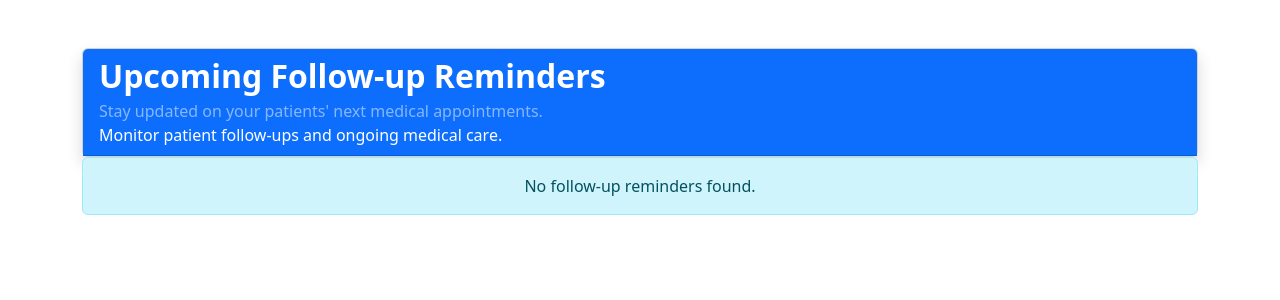
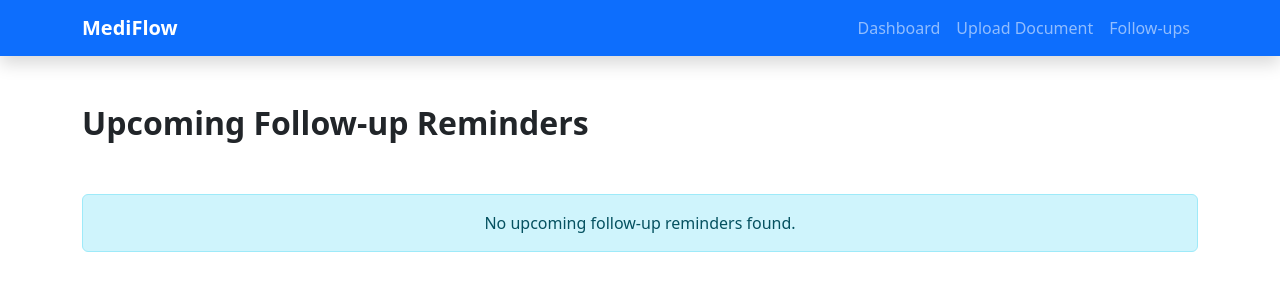
Before and after one commit to harinisharma-t/MediFlow, a Flask app: template templates/followups.html in a window 1280 px wide. Shown: the top 300 px of the page. Run offline with Flask 3, Linux system fonts and the light colour scheme; the template is opened without the code that fills it, so the values that code supplies are empty; some libraries are stand-ins or nearby versions.

Commit message:
Day 29: Improved follow-up table headings

```diff
--- a/templates/followups.html
+++ b/templates/followups.html
@@ -1,96 +1,76 @@
 <!DOCTYPE html>
 <html lang="en">
+<head>
+    <meta charset="UTF-8">
+    <meta name="viewport" content="width=device-width, initial-scale=1.0">
 
-<head>
+    <title>Follow-up Reminders - MediFlow</title>
 
-    <meta charset="UTF-8">
-
-    <title>Follow-up Reminders | MediFlow</title>
-
-    <link href="https://cdn.jsdelivr.net/npm/bootstrap@5.3.7/dist/css/bootstrap.min.css" rel="stylesheet">
-
+    <link
+        href="https://cdn.jsdelivr.net/npm/bootstrap@5.3.3/dist/css/bootstrap.min.css"
+        rel="stylesheet"
+    >
 </head>
 
 <body>
 
+    {% include 'navbar.html' %}
+
     <div class="container py-5">
 
-    <div class="card shadow">
-
-        <div class="card-header bg-primary text-white">
-
+        <div class="mb-4">
             <h2 class="mb-1 fw-bold">Upcoming Follow-up Reminders</h2>
 
             <p class="text-white-50 mb-0">
                 Stay updated on your patients' next medical appointments.
             </p>
-
-    <p class="mb-0">
-        Monitor patient follow-ups and ongoing medical care.
-    </p>
-
-</div>
         </div>
 
-        <div class="card-body">
+        {% if followups %}
 
-            {% if reminders %}
+        <div class="table-responsive">
+            <table class="table table-hover align-middle">
 
-           <table class="table table-hover align-middle">
                 <thead>
-
                     <tr>
-
-                        <th>Patient ID</th>
-
-                        <th>Diagnosis</th>
-
-                        <th>Follow-up</th>
-
-                        <th>Date</th>
-
+                        <th class="fw-semibold">Patient</th>
+                        <th class="fw-semibold">Follow-up Date</th>
+                        <th class="fw-semibold">Reason</th>
+                        <th class="fw-semibold">Status</th>
                     </tr>
-
                 </thead>
 
                 <tbody>
-
-                {% for reminder in reminders %}
-
+                    {% for followup in followups %}
                     <tr>
-
-                        <td>{{ reminder.patient_id }}</td>
-
-                        <td>{{ reminder.diagnosis }}</td>
-
-                        <td>{{ reminder.follow_up }}</td>
-
-                        <td>{{ reminder.date }}</td>
-
+                        <td>{{ followup.patient_name }}</td>
+                        <td>{{ followup.follow_up_date }}</td>
+                        <td>{{ followup.reason }}</td>
+                        <td>
+                            {% if followup.status %}
+                                {{ followup.status }}
+                            {% else %}
+                                Upcoming
+                            {% endif %}
+                        </td>
                     </tr>
-
                     {% endfor %}
-
                 </tbody>
 
             </table>
+        </div>
 
         {% else %}
 
         <div class="alert alert-info text-center">
-
-                No follow-up reminders found.
-
+            No upcoming follow-up reminders found.
         </div>
 
         {% endif %}
 
     </div>
 
-    </div>
-
-</div>
+    <script src="https://cdn.jsdelivr.net/npm/bootstrap@5.3.3/dist/js/bootstrap.bundle.min.js"></script>
 
 </body>
-
 </html>
```
Lines whose indentation alone changed are shown as unchanged.
